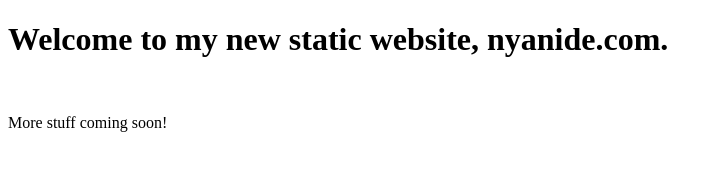
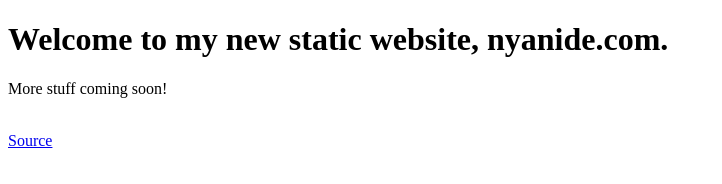
Before and after one commit to agent14bricks/NyanideZ.github.io, a plain HTML site: page index.html in a window 1280 px wide. Shown: the whole page, without its empty margins (0-722 px from the left). Drawn offline with Linux system fonts and the light colour scheme.

Commit message:
Update index.html

```diff
--- a/index.html
+++ b/index.html
@@ -3,7 +3,8 @@
 <html>
   <body>
     <h1> Welcome to my new static website, nyanide.com. </h1>
+    <p> More stuff coming soon! </p>
     <br>
-    <p> More stuff coming soon! </p>
+    <a href="https://github.com/NyanideZ/NyanideZ.github.io"> Source </a>
   </body>
 </html>
```
